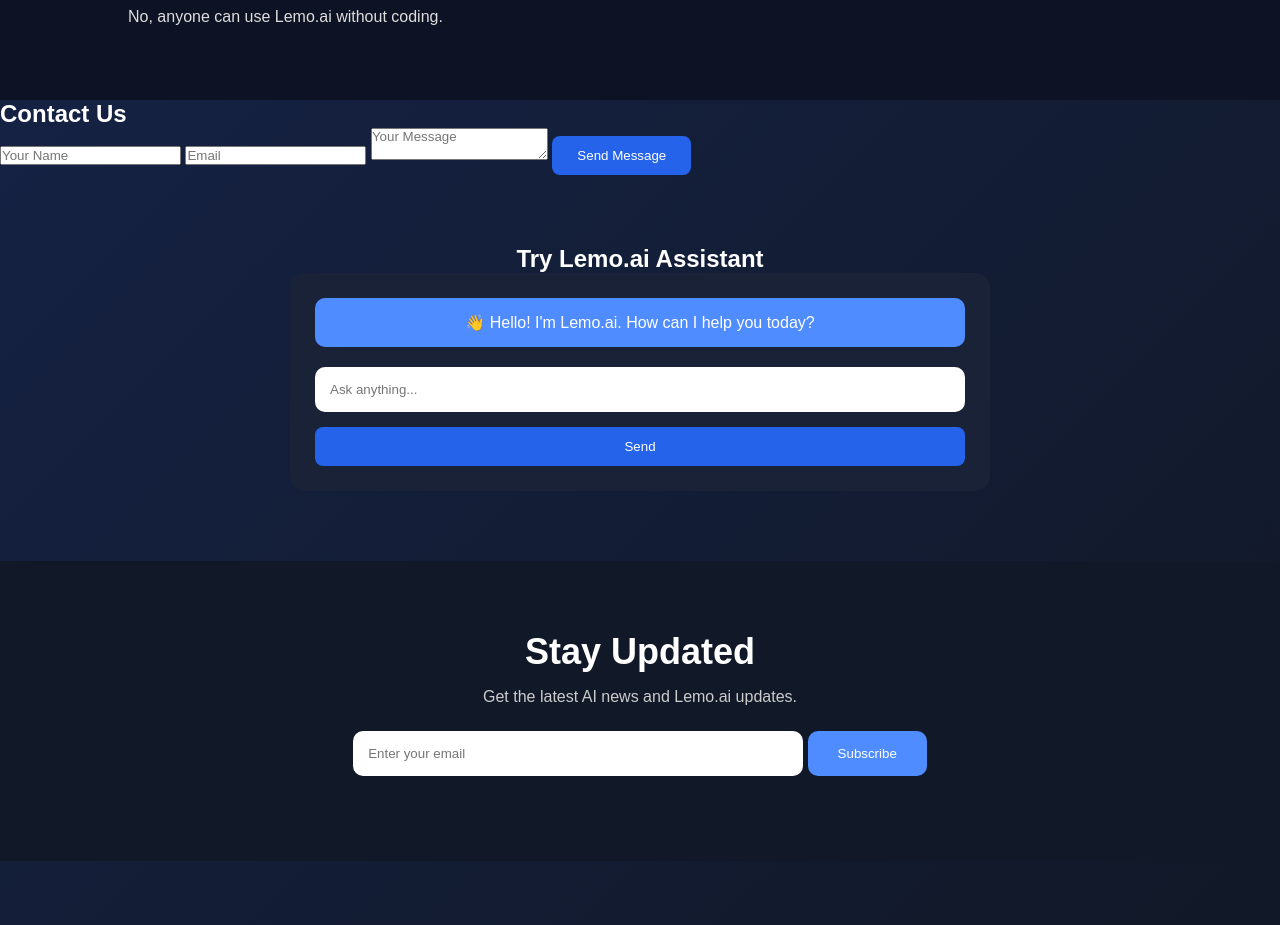
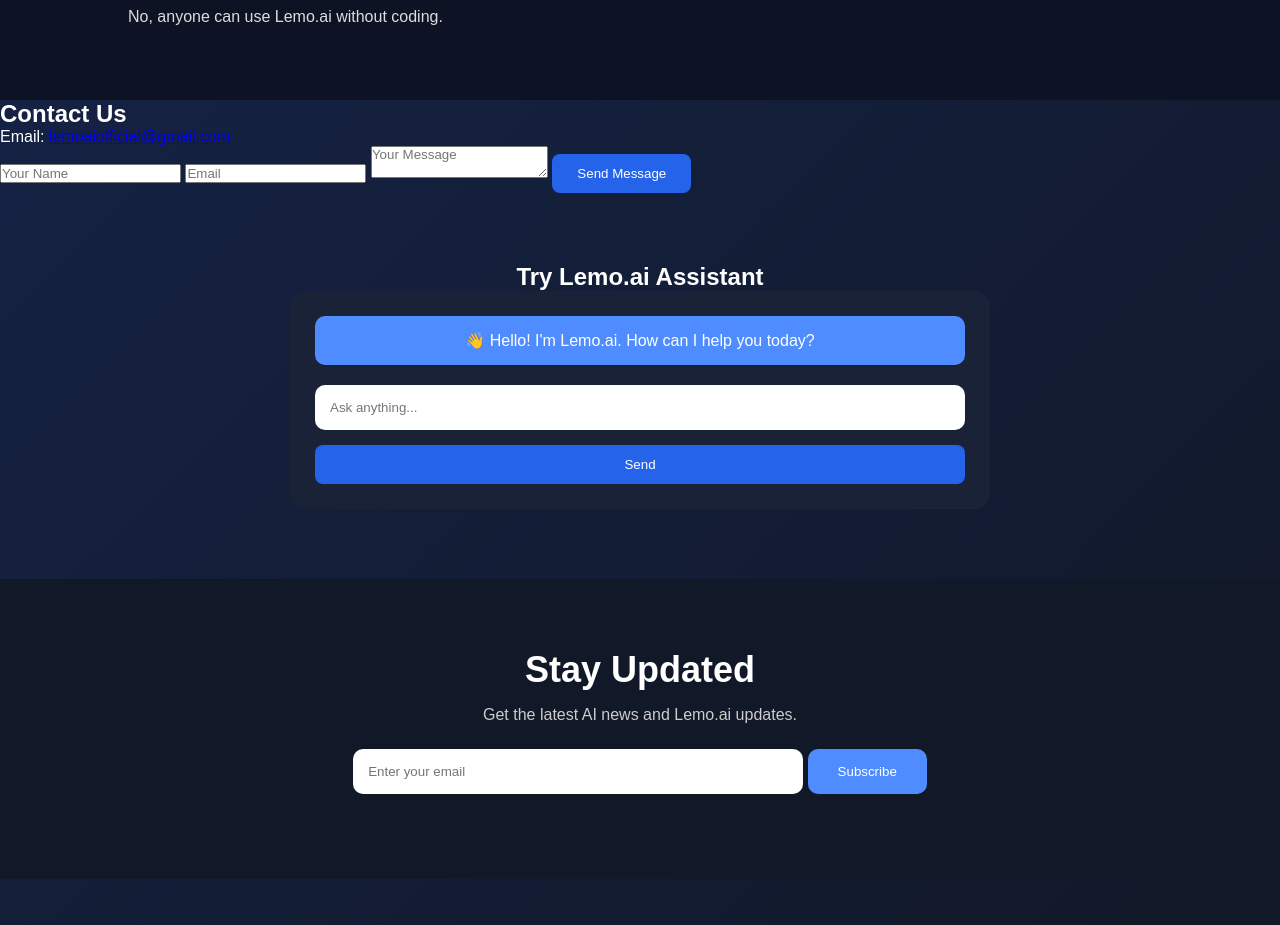
Before and after one commit to awaisqarni-8/lemo.ai, a plain HTML site: page index.html in a window 1280 px wide. Shown: the part 2499-3424 px from the top of the page. Drawn offline with Linux system fonts and the light colour scheme.

Commit message:
Update index.html

```diff
--- a/index.html
+++ b/index.html
@@ -163,7 +163,7 @@ work smarter and save time.
 <section id="contact" class="contact">
 
 <h2>Contact Us</h2>
-
+<p>Email: <a href="mailto:lemoaiofficial@gmail.com">lemoaiofficial@gmail.com</a></p>
 <form>
 
 <input type="text" placeholder="Your Name">
```
